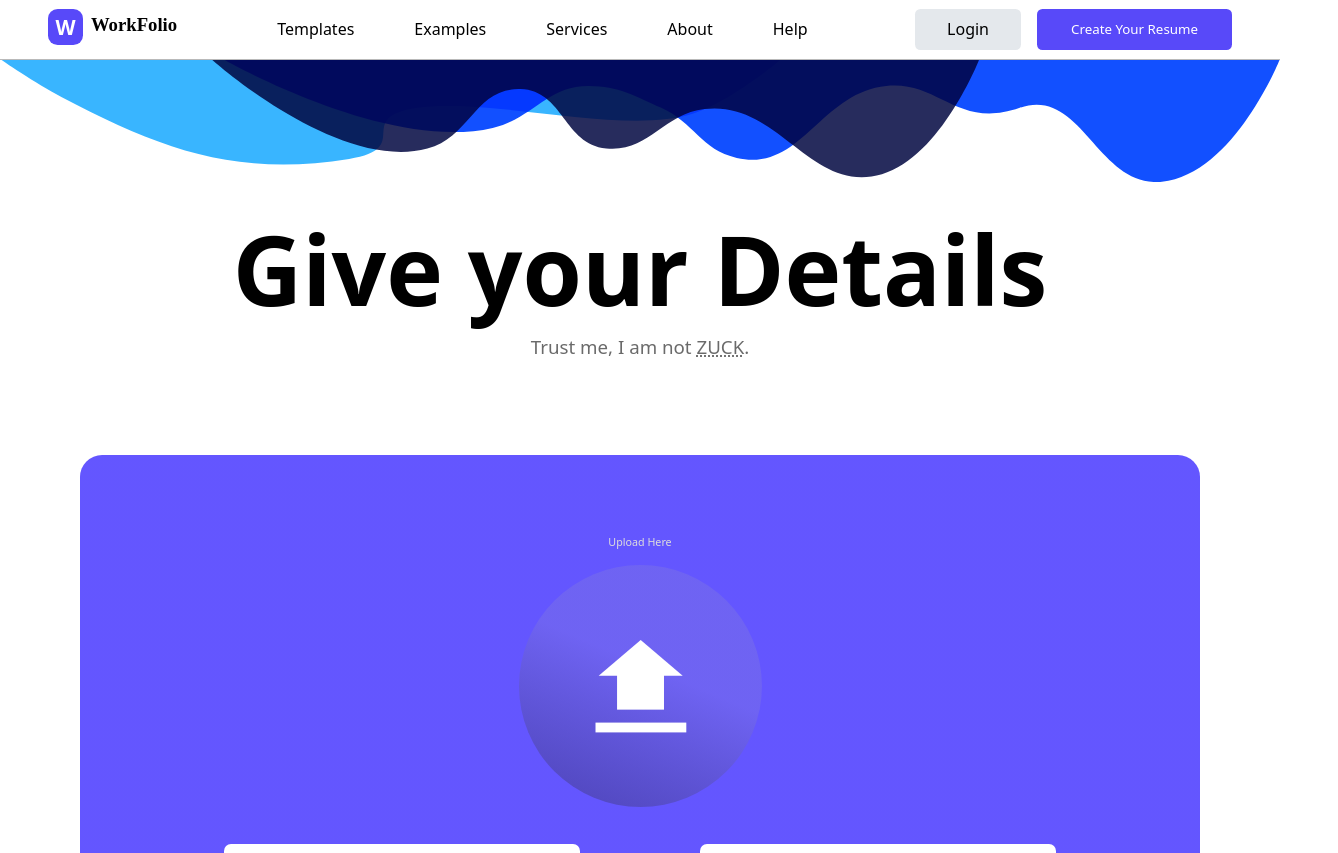
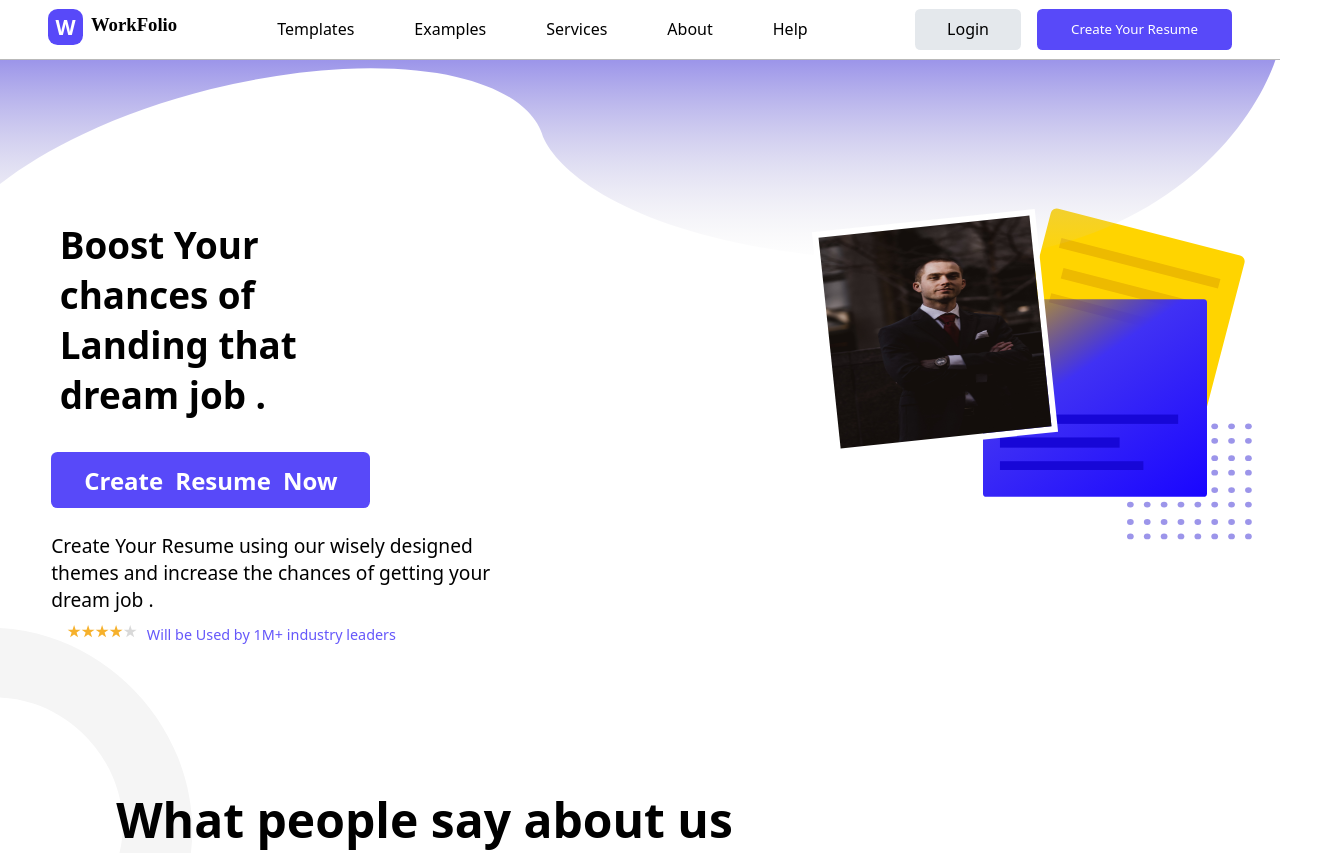
Before and after one commit to soumen974/WorkFolio, a React (Create React App) app: page / in a window 1280 px wide. Shown: the top 853 px of the page, 1338 px wide, since content can reach past the window. Built offline with nearby package versions, Linux system fonts and the light colour scheme.

Commit message:
button navigation

```diff
--- a/src/App.js
+++ b/src/App.js
@@ -8,14 +8,48 @@ import FormResume from './Components/FormResume';
 import Section03 from './Components/Section03';
 
 function App() {
+
+  const [displayForm,setdisplayForm]=useState(false);
+  const [displayRestBody,setdisplayRestBody]=useState(true);
+
+  function FormDisplay(){
+    setdisplayForm(true)
+    setdisplayRestBody(false)
+  }
+
   return (
     <>
-        <NavBar/>
-        {/* <Section01/>
-        <Section02 />
-        <Section03/> */}
 
-        <FormResume/>
+         {/* a navbar is here  */}
+
+        <NavBar FormDisplay={FormDisplay} />
+
+        {/* it is the things which will be displayed  when clicked on the create your resume button */}
+
+
+        {
+          displayForm  &&
+          <>
+             <FormResume/>
+          </>
+        }
+
+
+         {/* it is the things which will be displayed off when clicked on the create your resume button */}
+
+        {
+          displayRestBody &&
+
+          <>
+            <Section01 FormDisplay={FormDisplay}/>
+            <Section02 />
+            <Section03/>
+          </>
+        }
+
+
+
+
 
     </>
   );
--- a/src/Components/NavBar.jsx
+++ b/src/Components/NavBar.jsx
@@ -1,6 +1,6 @@
 import React, { useState, useEffect } from 'react';
 import './navBar.css'
-export default function NavBar() {
+export default function NavBar(props) {
 
     const [OpenMenuSlider, setOpenMenuSlider] = useState(false);
 
@@ -16,7 +16,6 @@ export default function NavBar() {
 
         }
       }
-
 
 
 
@@ -38,7 +37,7 @@ export default function NavBar() {
 
                 <div className="user_click_buttons">
                     <div className="logInButton"> Login</div>
-                    <button className="Create_cv">Create Your Resume</button>
+                    <button className="Create_cv" onClick={props.FormDisplay}>Create Your Resume</button>
                 </div>
                                     <div className='OpenMenuRight' >
                         <svg  className='OpenMenuRightSVG' onClick={MenuSlideShow}  viewBox="0 0 27 21"  xmlns="http://www.w3.org/2000/svg">
@@ -62,7 +61,7 @@ export default function NavBar() {
             <div className="slideBody">
 
                     <div className="user_click_button_mobile">
-                        <div className="resume_crete_button-mobile">Create Your Resume</div>
+                        <div className="resume_crete_button-mobile" onClick={props.FormDisplay}>Create Your Resume</div>
                         <div className="LoginButton-mobile">Login</div>
                     </div>
                     <div className="nav_links_mobile">
--- a/src/Components/Section01.jsx
+++ b/src/Components/Section01.jsx
@@ -5,7 +5,7 @@ import FullStarIcon from './FullStarIcon';
 import EmptyStarIcon from './EmptyStarIcon';
 
 
-export default function Section01() {
+export default function Section01(props) {
   return (
     <>
     <div className="section-01">
@@ -145,7 +145,7 @@ export default function Section01() {
 
                      <div className="Down_things">
 
-                        <button>Create Resume Now</button>
+                        <button onClick={props.FormDisplay}>Create Resume Now</button>
                         <div className="landing_ad-talk"> Create Your Resume using our wisely designed themes and increase the chances of getting your dream job .</div>
 
                         <div className="starsRates">
```
